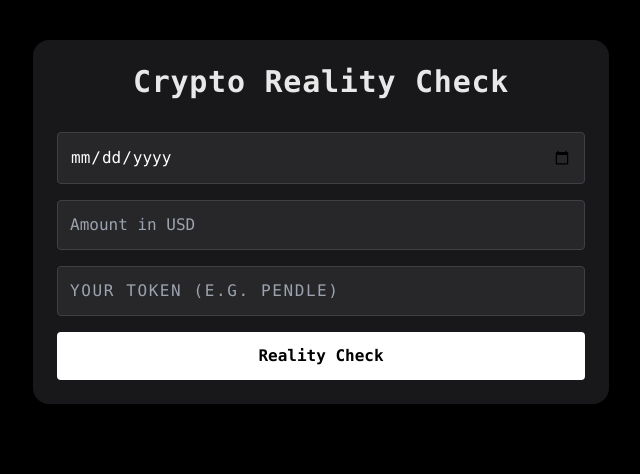
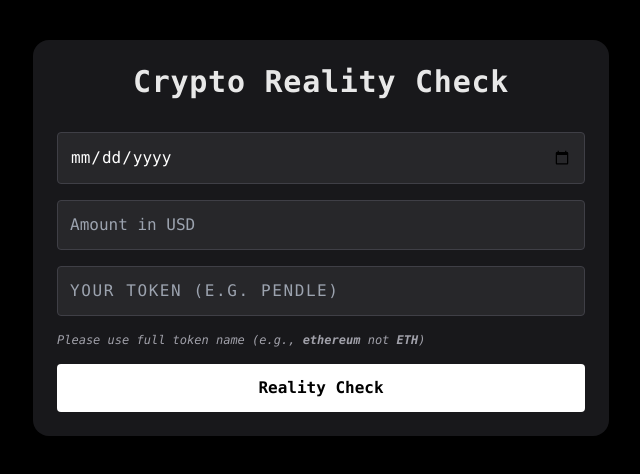
Before and after one commit to unhappyben/crypto-reality-check, a React (Vite) app: page / in a window 1280 px wide. Shown: the top 474 px of the page, without its empty margins (319-959 px from the left). Built offline with nearby package versions, Linux system fonts and the light colour scheme.

Commit message:
Update App.jsx

```diff
--- a/src/App.jsx
+++ b/src/App.jsx
@@ -112,6 +112,9 @@ export default function App() {
             placeholder="Your token (e.g. pendle)"
             className="w-full p-3 bg-zinc-800 border border-zinc-700 rounded text-white uppercase tracking-widest"
           />
+          <p className="text-xs text-zinc-400 italic">
+            Please use full token name (e.g., <strong>ethereum</strong> not <strong>ETH</strong>)
+          </p>
           <button
             onClick={fetchRealityCheck}
             className="w-full bg-white text-black font-semibold py-3 rounded hover:bg-zinc-200 transition"
```
